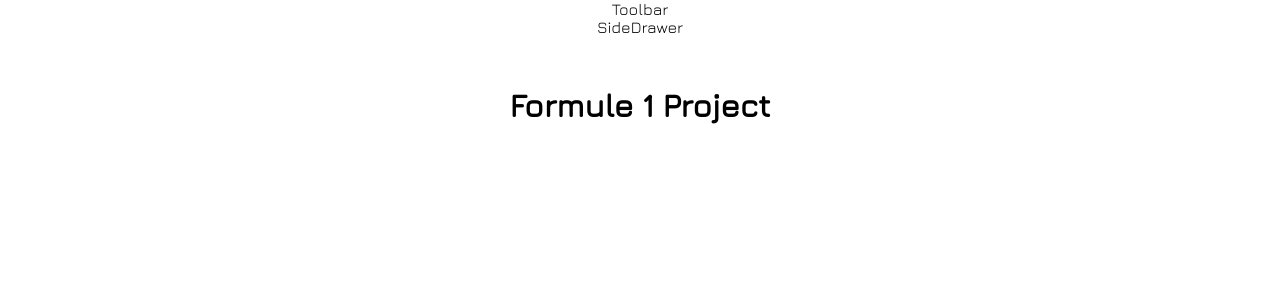
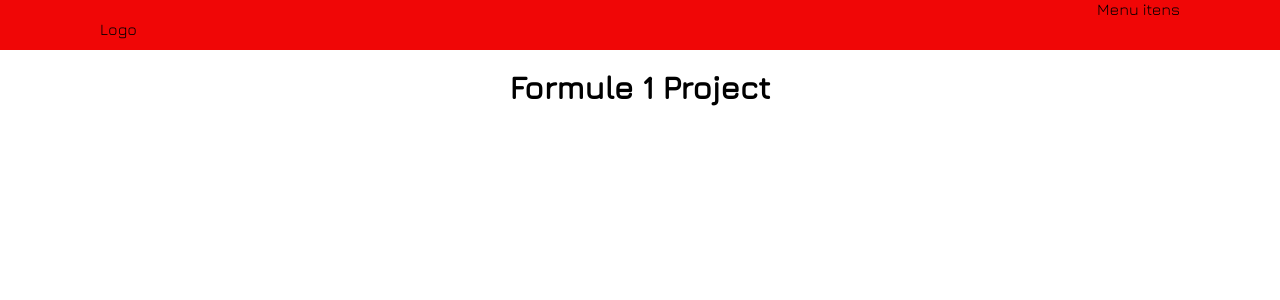
Before and after one commit to ThiagoFazzi/f1-app, a React (Create React App) app: page / in a window 1280 px wide. Shown: the top 300 px of the page. Built offline with nearby package versions, Linux system fonts and the light colour scheme.

Commit message:
created and implemented toobar component also css file component scoped

```diff
--- /dev/null
+++ b/src/components/Toobar/Toobar.js
@@ -0,0 +1,15 @@
+import React from 'react'
+import classes from './Toobar.module.css'
+
+const toobar = (props) => (
+  <header className={classes.Toobar}>
+    <div className={classes.Logo}>
+      Logo
+    </div>
+    <nav className={classes.DesktopOnly}>
+      Menu itens
+    </nav>
+  </header>
+)
+
+export default toobar
--- /dev/null
+++ b/src/components/Toobar/Toobar.module.css
@@ -0,0 +1,38 @@
+.Toobar {
+  height: 50px;
+  width: 100%;
+  position: fixed;
+  top: 0;
+  left: 0;
+  background-color: rgb(240, 6, 6);
+  display: flex;
+  justify-content: space-between;
+  align-items: center;
+  padding: 0 100px;
+  box-sizing: border-box;
+  z-index: 90;
+}
+
+.Toobar nav {
+  height: 100%;
+}
+
+.Logo {
+  padding-top: 40px;
+  height: 100%;
+}
+
+@media (max-width: 499px) {
+  .Toobar {
+    height: 50px;
+    padding: 0 20px;
+  }
+
+  .DesktopOnly {
+    display: none;
+  }
+
+  .Logo {
+    display: none;
+  }
+}
--- a/src/containers/Layout/Layout.js
+++ b/src/containers/Layout/Layout.js
@@ -1,12 +1,13 @@
 import React, { Component } from 'react'
 import classes from './Layout.module.css'
+import Toobar from '../../components/Toobar/Toobar'
 
 class Layout extends Component {
 
   render(){
     return(
       <>
-        <div>Toolbar</div>
+        <Toobar />
         <div>SideDrawer</div>
         <main className={classes.Content}>
           {this.props.children}
```
